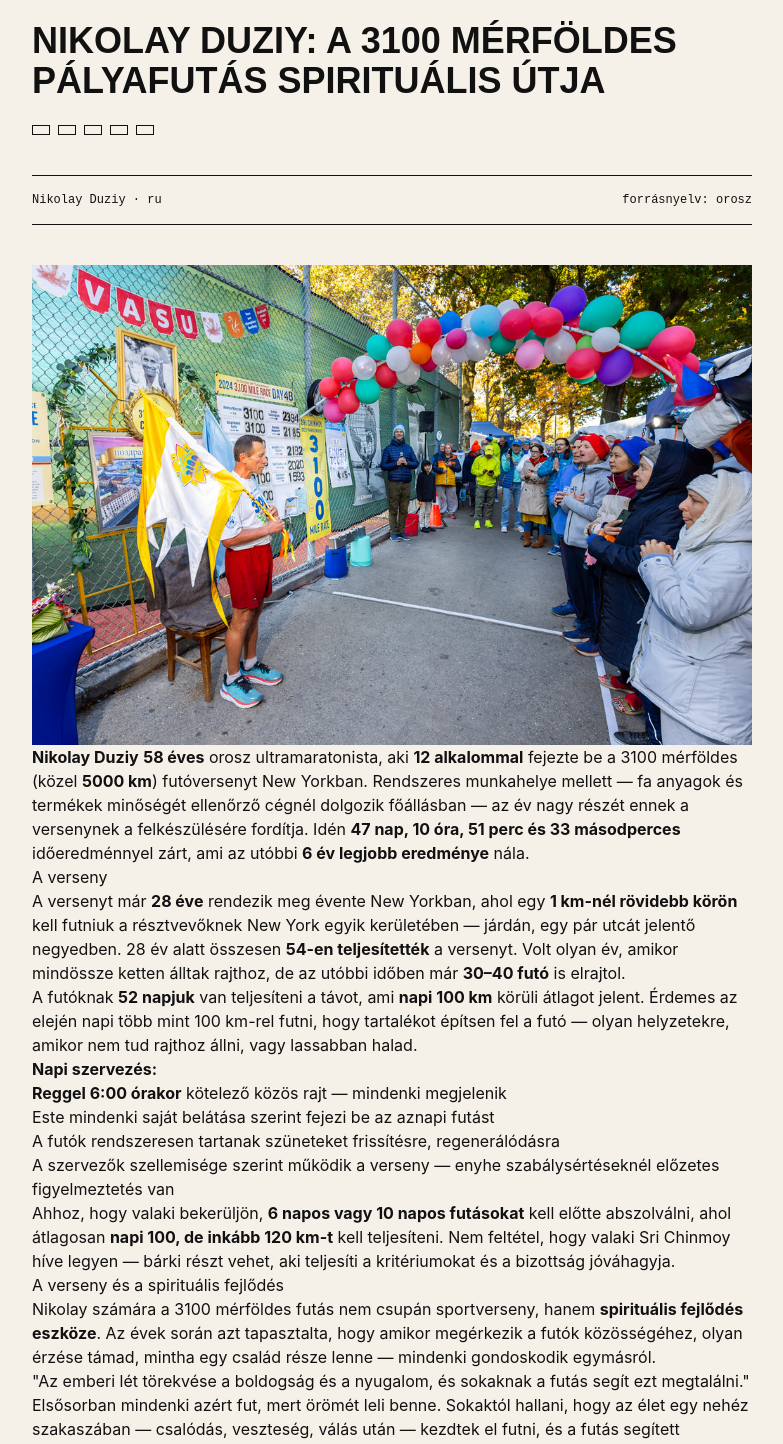
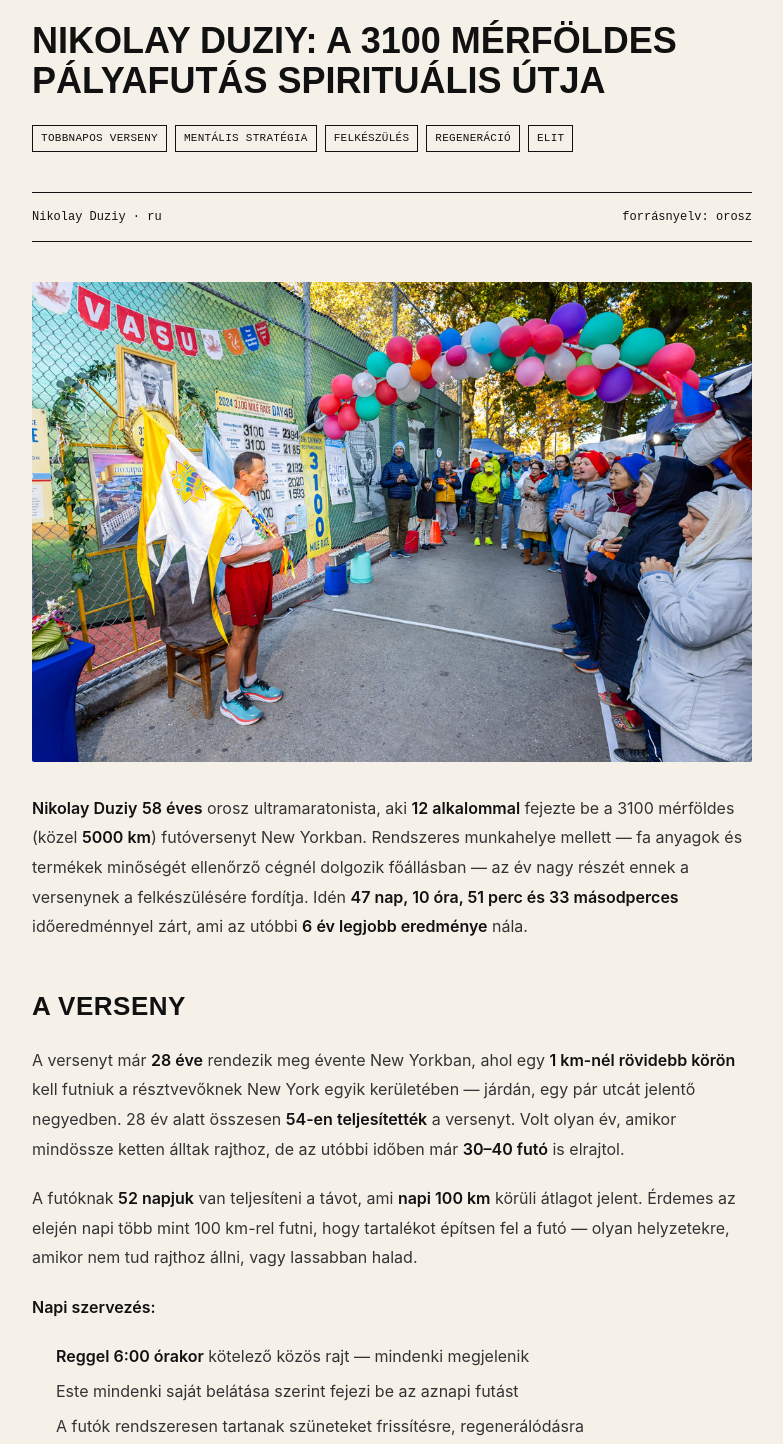
Before and after one commit to hegedus21/ultra-lab, a Next.js app: page /cikkek/nikolay-duziy-3100-merfold-spiritualis-ut in a window 1280 px wide. Shown: the part 220-1664 px from the top of the page, without its empty margins (248-1031 px from the left). Built offline with nearby package versions, Linux system fonts and the light colour scheme.

Commit message:
Fixing issues

```diff
--- a/content/articles/hu/nikolay-duziy-3100-merfold.md
+++ b/content/articles/hu/nikolay-duziy-3100-merfold.md
@@ -6,9 +6,9 @@ date: "2026-07-07"
 athlete: "Nikolay Duziy"
 athleteCountry: "ru"
 sourceLang: "ru"
-raceTypes: ["multi_day"]
-topics: ["mental", "training", "recovery"]
-level: "elite"
+raceTypes: ["multiday"]
+topics: ["mentalis-strategia", "felkeszules", "regeneracio"]
+level: "elit"
 loopNumber: 1
 ---
 
--- a/src/app/globals.css
+++ b/src/app/globals.css
@@ -215,3 +215,73 @@ body {
     font-size: 22px;
   }
 }
+
+/* prose-ultra – /cikkek/[slug] markdown stílusok */
+.prose-ultra {
+  font-family: "Inter", sans-serif;
+  font-size: 16px;
+  line-height: 1.85;
+  color: #333;
+}
+.prose-ultra h2 {
+  font-family: "Barlow Condensed", sans-serif;
+  font-weight: 800;
+  font-size: 26px;
+  text-transform: uppercase;
+  color: var(--ink);
+  margin: 40px 0 16px;
+  letter-spacing: 0.02em;
+}
+.prose-ultra h3 {
+  font-family: "Barlow Condensed", sans-serif;
+  font-weight: 700;
+  font-size: 20px;
+  text-transform: uppercase;
+  color: var(--ink);
+  margin: 28px 0 12px;
+}
+.prose-ultra p {
+  margin: 0 0 20px;
+}
+.prose-ultra ul,
+.prose-ultra ol {
+  margin: 0 0 20px 24px;
+}
+.prose-ultra li {
+  margin-bottom: 8px;
+  line-height: 1.7;
+}
+.prose-ultra strong {
+  color: var(--ink);
+  font-weight: 600;
+}
+.prose-ultra em {
+  font-style: italic;
+  color: #555;
+}
+.prose-ultra img {
+  width: 100%;
+  margin: 32px 0;
+  border-radius: 2px;
+}
+.prose-ultra blockquote {
+  border-left: 3px solid var(--accent);
+  padding: 12px 20px;
+  margin: 24px 0;
+  color: #555;
+  background: #f9f9f7;
+  font-style: italic;
+}
+.prose-ultra hr {
+  border: none;
+  border-top: 1px solid #e5e7eb;
+  margin: 32px 0;
+}
+@media (max-width: 767px) {
+  .prose-ultra {
+    font-size: 15px;
+  }
+  .prose-ultra h2 {
+    font-size: 22px;
+  }
+}
```
